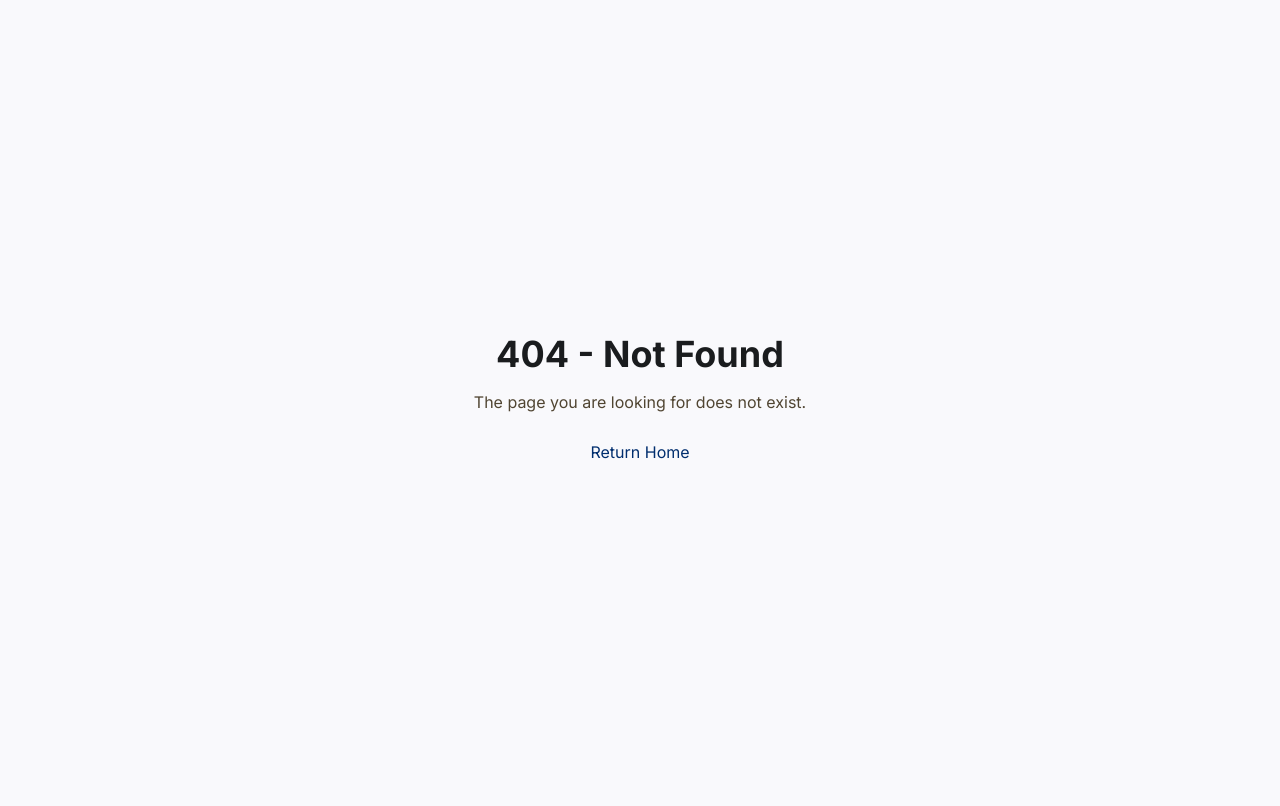
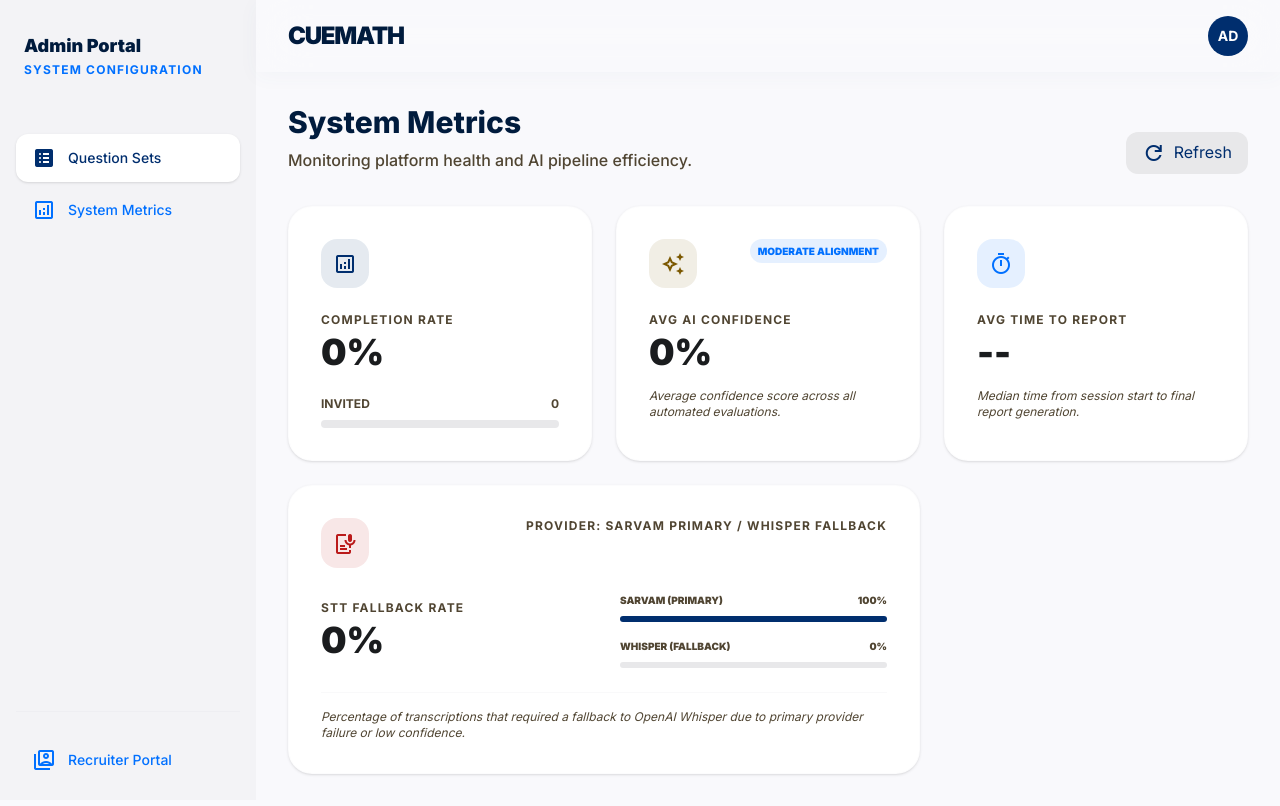
Before and after one commit to anacodz/chayan, a Next.js app: page /admin/metrics in a window 1280 px wide. Before the commit this address had no page. Built offline with nearby package versions, Linux system fonts and the light colour scheme; no server answers; the database is empty.

Commit message:
feat: implement system metrics dashboard for platform health and ai monitoring

```diff
--- a/app/admin/layout.tsx
+++ b/app/admin/layout.tsx
@@ -25,7 +25,7 @@
             <span className="font-medium text-sm">Question Sets</span>
           </Link>
           <Link
-            href="/api/admin/metrics"
+            href="/admin/metrics"
             className="flex items-center gap-3 px-4 py-3 rounded-xl transition-all duration-200 hover:translate-x-1 text-secondary hover:bg-surface-container-high"
           >
             <span className="material-symbols-outlined">analytics</span>
--- /dev/null
+++ b/app/admin/metrics/page.tsx
@@ -0,0 +1,170 @@
+"use client";
+
+import { useEffect, useState } from "react";
+
+type DashboardMetrics = {
+  totalInvites: number;
+  completionRate: number;
+  avgTimeToReportMs: number;
+  sttFallbackRate: number;
+  avgConfidence: number;
+};
+
+export default function MetricsDashboard() {
+  const [metrics, setMetrics] = useState<DashboardMetrics | null>(null);
+  const [loading, setLoading] = useState(true);
+  const [error, setError] = useState("");
+
+  const fetchMetrics = async () => {
+    try {
+      const res = await fetch("/api/admin/metrics");
+      if (res.ok) {
+        const data = await res.json();
+        setMetrics(data);
+      } else {
+        throw new Error("Failed to load metrics");
+      }
+    } catch (err) {
+      setError("Failed to load metrics data");
+    } finally {
+      setLoading(false);
+    }
+  };
+
+  useEffect(() => {
+    fetchMetrics();
+  }, []);
+
+  const formatDuration = (ms: number) => {
+    const minutes = Math.floor(ms / 60000);
+    const seconds = ((ms % 60000) / 1000).toFixed(0);
+    return minutes > 0 ? `${minutes}m ${seconds}s` : `${seconds}s`;
+  };
+
+  if (loading) {
+    return (
+      <div className="flex justify-center py-20">
+        <svg className="animate-spin w-10 h-10 text-primary" fill="none" viewBox="0 0 24 24">
+          <circle className="opacity-25" cx="12" cy="12" r="10" stroke="currentColor" strokeWidth="4" />
+          <path className="opacity-75" fill="currentColor" d="M4 12a8 8 0 018-8v8z" />
+        </svg>
+      </div>
+    );
+  }
+
+  if (error || !metrics) {
+    return (
+      <div className="bg-error-container text-on-error-container p-6 rounded-2xl">
+        <p className="font-bold">{error || "Something went wrong"}</p>
+      </div>
+    );
+  }
+
+  return (
+    <div className="space-y-8">
+      <header className="flex justify-between items-end">
+        <div>
+          <h1 className="text-3xl font-extrabold text-on-secondary-fixed mb-2">System Metrics</h1>
+          <p className="text-on-surface-variant font-medium">Monitoring platform health and AI pipeline efficiency.</p>
+        </div>
+        <button
+          onClick={fetchMetrics}
+          className="px-4 py-2 bg-surface-container-high text-primary font-bold rounded-xl text-sm flex items-center gap-2 hover:bg-surface-container-highest transition-all"
+        >
+          <span className="material-symbols-outlined text-[18px]">refresh</span>
+          Refresh
+        </button>
+      </header>
+
+      <div className="grid grid-cols-1 md:grid-cols-2 lg:grid-cols-3 gap-6">
+        {/* Core Funnel */}
+        <div className="bg-surface-container-lowest p-8 rounded-3xl shadow-sm border border-outline-variant/5">
+          <div className="flex justify-between items-start mb-6">
+            <div className="p-3 bg-primary/10 rounded-2xl text-primary">
+              <span className="material-symbols-outlined">analytics</span>
+            </div>
+          </div>
+          <p className="text-on-surface-variant font-bold text-xs uppercase tracking-widest">Completion Rate</p>
+          <p className="text-4xl font-black text-on-surface mt-1">{Math.round(metrics.completionRate * 100)}%</p>
+          <div className="mt-6 space-y-2">
+            <div className="flex justify-between text-xs font-bold text-on-surface-variant uppercase">
+              <span>Invited</span>
+              <span>{metrics.totalInvites}</span>
+            </div>
+            <div className="w-full h-2 bg-surface-container-high rounded-full overflow-hidden">
+              <div className="h-full bg-primary" style={{ width: `${metrics.completionRate * 100}%` }} />
+            </div>
+          </div>
+        </div>
+
+        {/* AI Health */}
+        <div className="bg-surface-container-lowest p-8 rounded-3xl shadow-sm border border-outline-variant/5">
+          <div className="flex justify-between items-start mb-6">
+            <div className="p-3 bg-tertiary/10 rounded-2xl text-tertiary">
+              <span className="material-symbols-outlined">auto_awesome</span>
+            </div>
+            <span className={`px-2 py-1 rounded-full text-[10px] font-black uppercase ${metrics.avgConfidence > 0.8 ? 'bg-tertiary/10 text-tertiary' : 'bg-secondary/10 text-secondary'}`}>
+              {metrics.avgConfidence > 0.8 ? 'High Alignment' : 'Moderate Alignment'}
+            </span>
+          </div>
+          <p className="text-on-surface-variant font-bold text-xs uppercase tracking-widest">Avg AI Confidence</p>
+          <p className="text-4xl font-black text-on-surface mt-1">{Math.round(metrics.avgConfidence * 100)}%</p>
+          <p className="text-xs text-on-surface-variant mt-4 italic">Average confidence score across all automated evaluations.</p>
+        </div>
+
+        {/* Pipeline Efficiency */}
+        <div className="bg-surface-container-lowest p-8 rounded-3xl shadow-sm border border-outline-variant/5">
+          <div className="flex justify-between items-start mb-6">
+            <div className="p-3 bg-secondary/10 rounded-2xl text-secondary">
+              <span className="material-symbols-outlined">timer</span>
+            </div>
+          </div>
+          <p className="text-on-surface-variant font-bold text-xs uppercase tracking-widest">Avg Time to Report</p>
+          <p className="text-4xl font-black text-on-surface mt-1">
+            {metrics.avgTimeToReportMs > 0 ? formatDuration(metrics.avgTimeToReportMs) : "--"}
+          </p>
+          <p className="text-xs text-on-surface-variant mt-4 italic">Median time from session start to final report generation.</p>
+        </div>
+
+        {/* STT Reliability */}
+        <div className="bg-surface-container-lowest p-8 rounded-3xl shadow-sm border border-outline-variant/5 md:col-span-2">
+          <div className="flex justify-between items-start mb-6">
+            <div className="p-3 bg-error/10 rounded-2xl text-error">
+              <span className="material-symbols-outlined">speech_to_text</span>
+            </div>
+            <span className="text-on-surface-variant text-xs font-bold uppercase tracking-widest">Provider: Sarvam Primary / Whisper Fallback</span>
+          </div>
+          <div className="flex flex-col md:flex-row md:items-center gap-8">
+            <div className="flex-1">
+              <p className="text-on-surface-variant font-bold text-xs uppercase tracking-widest">STT Fallback Rate</p>
+              <p className="text-4xl font-black text-on-surface mt-1">{Math.round(metrics.sttFallbackRate * 100)}%</p>
+            </div>
+            <div className="flex-1 space-y-4">
+              <div className="space-y-2">
+                <div className="flex justify-between text-[10px] font-black uppercase text-on-surface-variant">
+                  <span>Sarvam (Primary)</span>
+                  <span>{100 - Math.round(metrics.sttFallbackRate * 100)}%</span>
+                </div>
+                <div className="w-full h-1.5 bg-surface-container-high rounded-full overflow-hidden">
+                  <div className="h-full bg-primary" style={{ width: `${100 - metrics.sttFallbackRate * 100}%` }} />
+                </div>
+              </div>
+              <div className="space-y-2">
+                <div className="flex justify-between text-[10px] font-black uppercase text-on-surface-variant">
+                  <span>Whisper (Fallback)</span>
+                  <span>{Math.round(metrics.sttFallbackRate * 100)}%</span>
+                </div>
+                <div className="w-full h-1.5 bg-surface-container-high rounded-full overflow-hidden">
+                  <div className="h-full bg-error" style={{ width: `${metrics.sttFallbackRate * 100}%` }} />
+                </div>
+              </div>
+            </div>
+          </div>
+          <p className="text-xs text-on-surface-variant mt-6 italic border-t border-outline-variant/10 pt-4">
+            Percentage of transcriptions that required a fallback to OpenAI Whisper due to primary provider failure or low confidence.
+          </p>
+        </div>
+      </div>
+    </div>
+  );
+}
```
